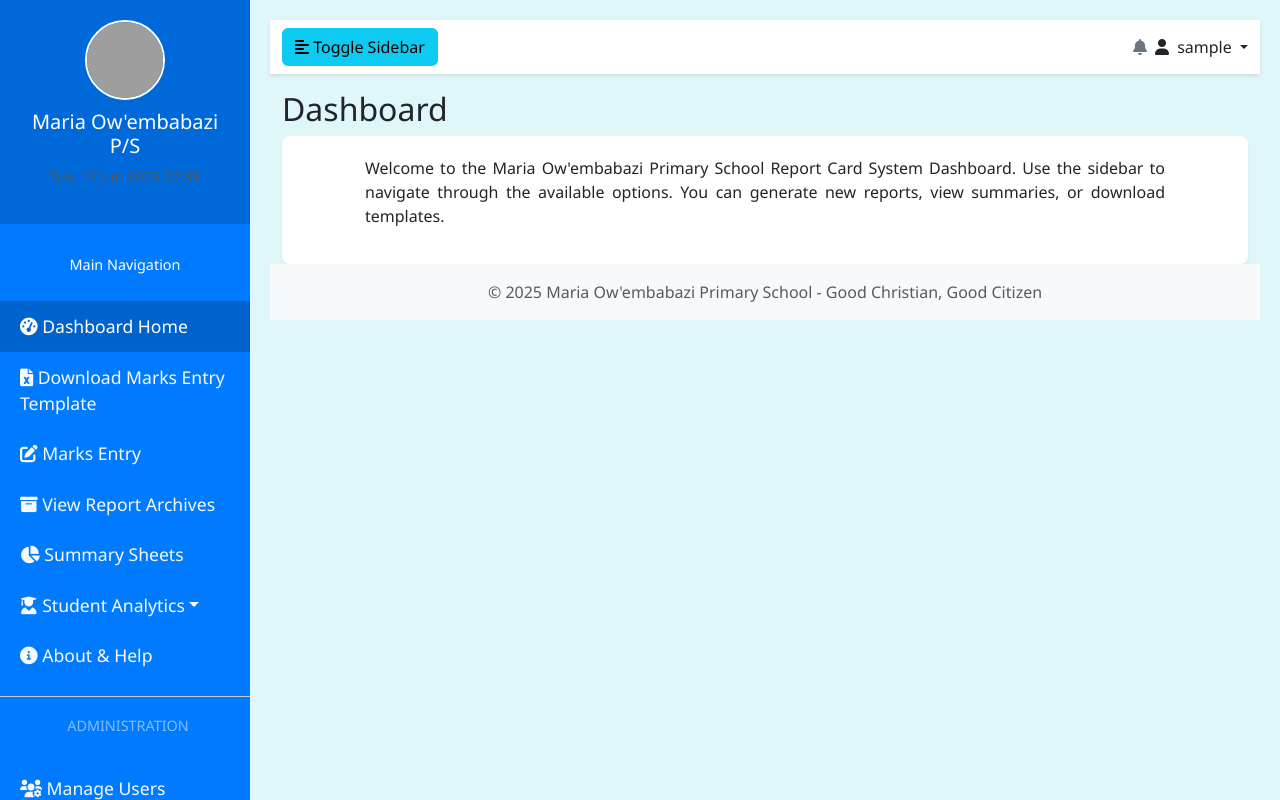
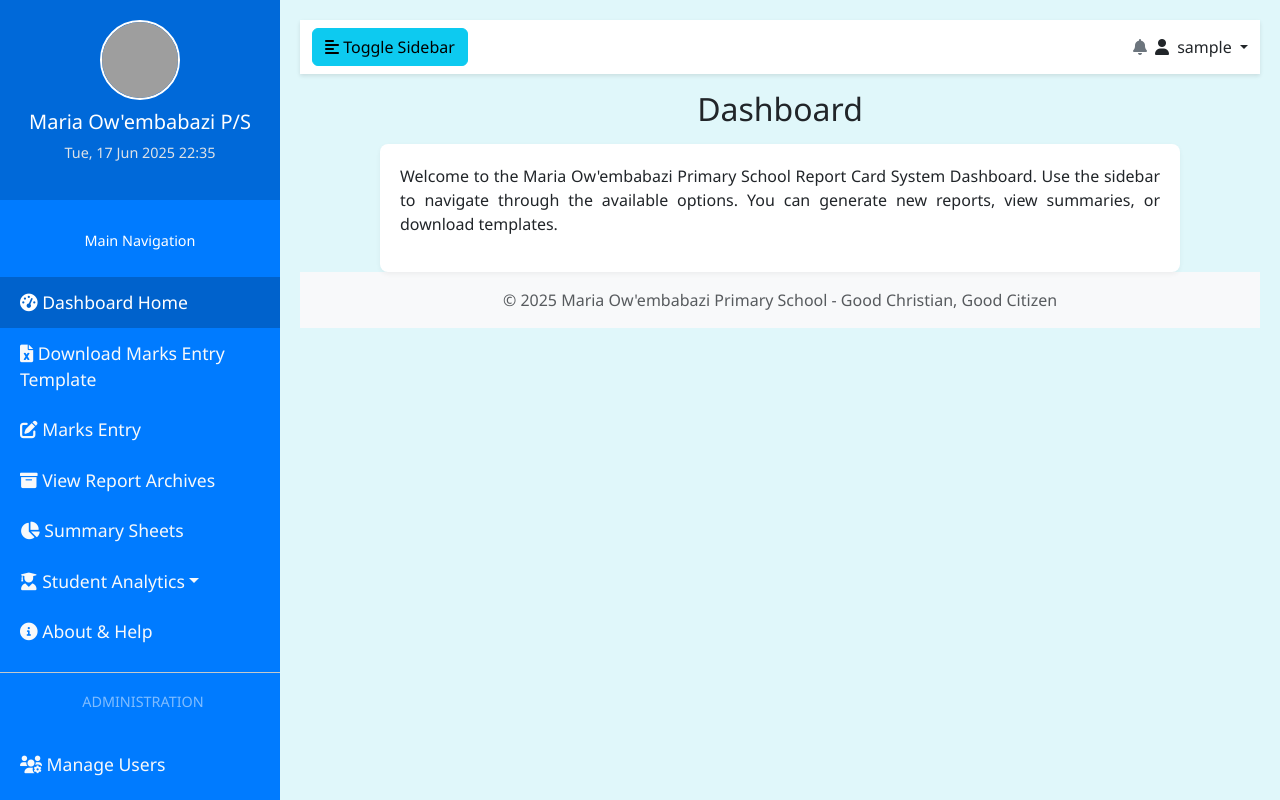
Before and after one commit to Nuwa-Peter/report-card, a PHP site: page / in a window 1280 px wide. Run offline with PHP 8.4, Linux system fonts and the light colour scheme; the visitor is signed in with stand-in values (Sample User, id 1); data that the repository does not hold is empty; grey boxes are pictures that could not be loaded.

Commit message:
Apply follow-up styling changes and layout adjustments.
- Improve centering and justification of Dashboard title and welcome text on index.php.
- Increase sidebar width to 280px on index.php and adjust content margin.
- Brighten the date/time display in the sidebar header on index.php.
- Change table header in historical_performance.php from table-dark to table-light to match comparative_analysis.php style preference and remove now-unused CSS for the dark header.

```diff
--- a/index.php
+++ b/index.php
@@ -114,8 +114,8 @@ try {
             font-family: 'Segoe UI', Tahoma, Geneva, Verdana, sans-serif;
         }
         #sidebar {
-            min-width: 250px;
-            max-width: 250px;
+            min-width: 280px; /* Increased width */
+            max-width: 280px; /* Increased width */
             background: #007bff; /* Bootstrap primary blue */
             color: #fff;
             transition: all 0.3s;
@@ -124,7 +124,7 @@ try {
             overflow-y: auto;
         }
         #sidebar.active {
-            margin-left: -250px;
+            margin-left: -280px; /* Adjusted for increased width */
         }
         #sidebar .sidebar-header {
             padding: 20px;
@@ -165,11 +165,11 @@ try {
             background: #0062cc; /* Slightly darker blue for active */
         }
         #content {
-            width: calc(100% - 250px); /* Adjust based on sidebar width */
+            width: calc(100% - 280px); /* Adjust based on new sidebar width */
             padding: 20px;
             min-height: 100vh;
             transition: all 0.3s;
-            margin-left: 250px; /* Match sidebar width */
+            margin-left: 280px; /* Match new sidebar width */
             background-color: #e0f7fa; /* Ensure content background matches body */
         }
         #content.active {
@@ -182,7 +182,7 @@ try {
         }
         .datetime-display {
             font-size: 0.9em;
-            color: #555;
+            color: #dee2e6; /* Brighter color for date/time */
         }
         .main-content-card {
             background-color: #fff;
@@ -258,7 +258,7 @@ try {
                 <a href="#studentReportsSubmenu" data-bs-toggle="collapse" aria-expanded="false" class="dropdown-toggle"><i class="fas fa-user-graduate"></i> Student Analytics</a>
                 <ul class="collapse list-unstyled" id="studentReportsSubmenu">
                     <li>
-                        <a href="historical_performance.php"><i class="fas fa-history"></i> Historical Performance</a>
+                        <a href="historical_performance.php" style="white-space: nowrap;"><i class="fas fa-history"></i> Historical Performance</a>
                     </li>
                     <li>
                         <a href="comparative_analysis.php"><i class="fas fa-balance-scale"></i> Comparative Analysis</a>
@@ -334,10 +334,10 @@ try {
             </div>
         </nav>
 
-        <div class="container-fluid pt-3">
-            <h2>Dashboard</h2>
-            <div class="main-content-card" style="text-align: center;">
-                <p style="text-align: justify; display: inline-block; max-width: 800px;">Welcome to the Maria Ow'embabazi Primary School Report Card System Dashboard. Use the sidebar to navigate through the available options. You can generate new reports, view summaries, or download templates.</p>
+        <div class="container-fluid pt-3 text-center"> <!-- Centering container for h2 and card -->
+            <h2 class="mb-3">Dashboard</h2> <!-- Added margin-bottom to h2 -->
+            <div class="main-content-card d-inline-block" style="max-width: 800px; width: 100%;"> <!-- d-inline-block and max-width for centering block elements -->
+                <p style="text-align: justify;">Welcome to the Maria Ow'embabazi Primary School Report Card System Dashboard. Use the sidebar to navigate through the available options. You can generate new reports, view summaries, or download templates.</p>
                 <!-- More dashboard widgets/summaries can go here later -->
             </div>
 
```
Also changed, not shown: historical_performance.php (+2 -5 lines).
